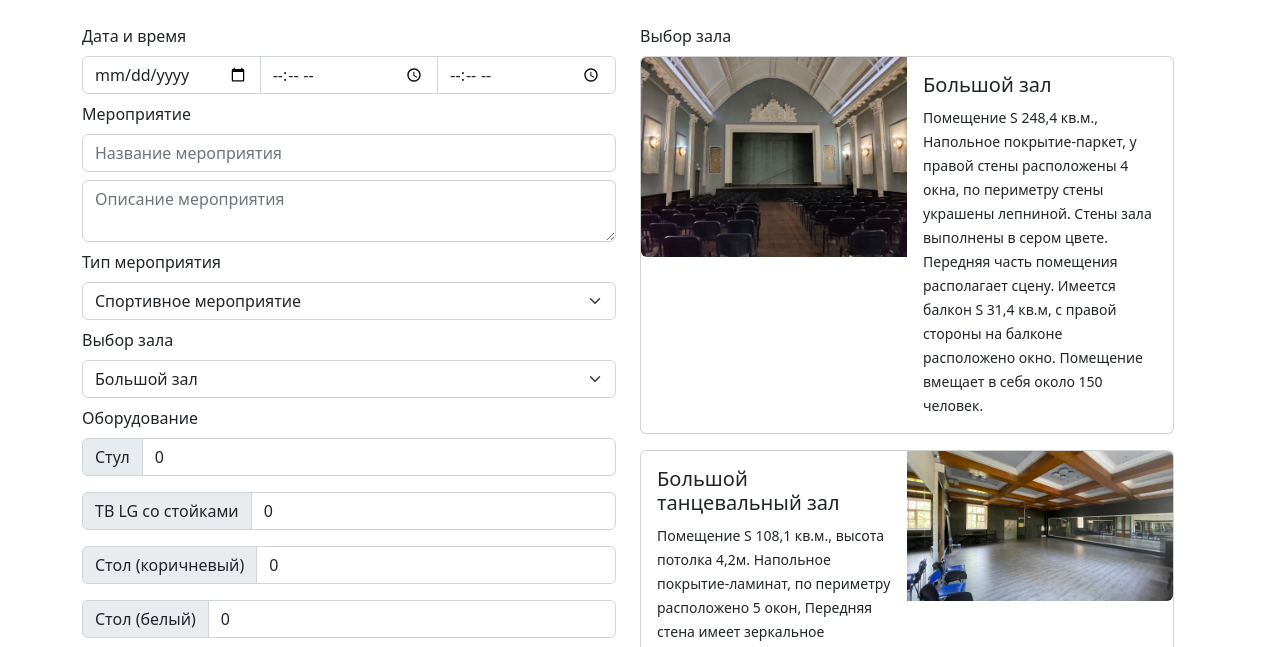
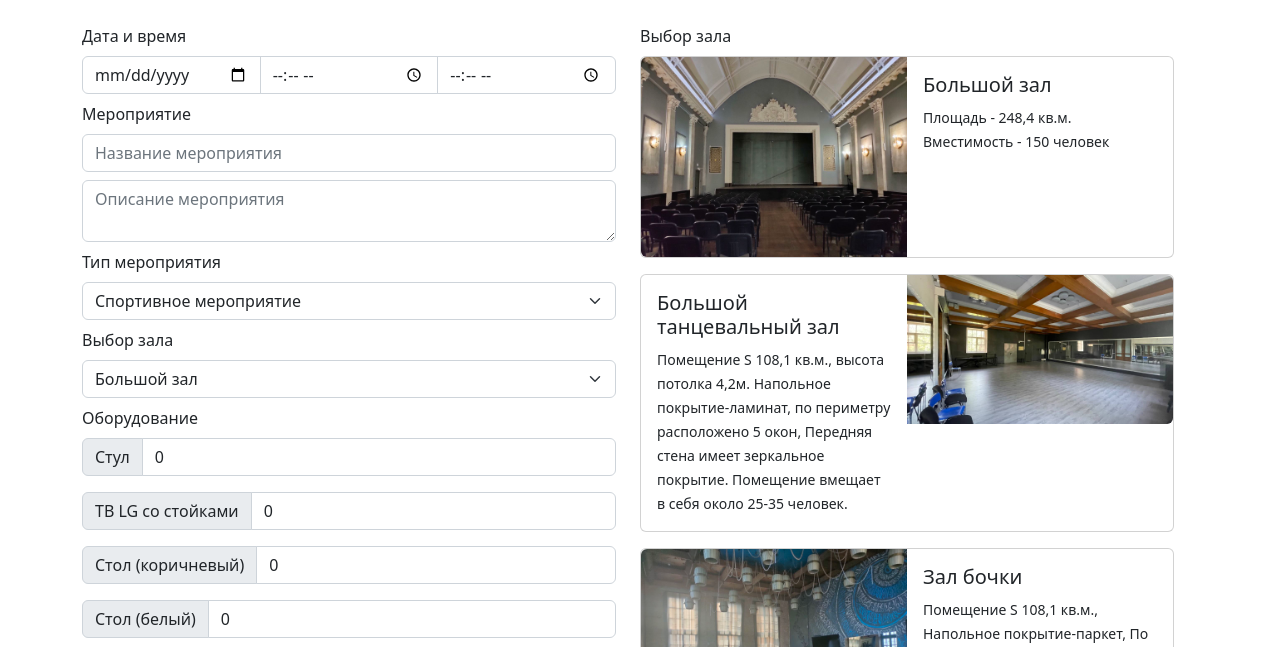
Before and after one commit to cyberaea/KDHACK22, a Django app: page /booking/ in a window 1280 px wide. Shown: the part 73-720 px from the top of the page. Run offline with Django 4.2, Linux system fonts and the light colour scheme.

Commit message:
local changes 13123114324214123412121

```diff
--- a/case5/case5/static/js/script.js
+++ b/case5/case5/static/js/script.js
@@ -8,3 +8,7 @@ function inf(el) {
     }
 
 }
+
+$(document).ready(function() {
+    sessionStorage.scrollTop = $(this).scrollTop();
+});
--- a/case5/case5/templates/adminpanel.html
+++ b/case5/case5/templates/adminpanel.html
@@ -28,9 +28,9 @@
     </div>
     {% endfor %}
     </div>
-    <div class="col" id="inf">
+    <div class="col d-flex justify-content-center text-center" id="inf">
       {% for b in bs %}
-      <div class="mt-3" hidden id="{{ b.date }}txt">
+      <div class="mt-3 bg-opacity-25 bg-secondary rounded p-3 text-center" hidden id="{{ b.date }}txt" style="position: fixed;">
           <h1>{{ b.title }}</h1>
           <h3>{{ b.type }}</h3>
           <p><small>{{ b.discription }}</small></p>
--- a/case5/case5/templates/booking.html
+++ b/case5/case5/templates/booking.html
@@ -106,10 +106,7 @@
                     <div class="col-md-6">
                         <div class="card-body">
                             <h5 class="card-title">Большой зал</h5>
-                            <p class="card-text"><small>Помещение S 248,4 кв.м., Напольное покрытие-паркет, у правой стены расположены 4 окна, по
-                            периметру стены украшены лепниной. Стены зала выполнены в сером цвете. Передняя часть
-                            помещения располагает сцену. Имеется балкон S 31,4 кв.м, с правой стороны на балконе
-                            расположено окно. Помещение вмещает в себя около 150 человек.</small></p>
+                            <p class="card-text"><small>Площадь - 248,4 кв.м.<br>Вместимость - 150 человек</small></p>
                         </div>
                     </div>
                 </div>
--- a/case5/case5/views.py
+++ b/case5/case5/views.py
@@ -6,7 +6,6 @@ from user.models import User
 from user.models import Booking
 from http import cookies
 import datetime
-
 
 def index(request):
     return render(request, 'index.html')
@@ -76,18 +75,20 @@ def adminpanel(request):
     user = User
     x = int(request.COOKIES['id'])
     u = user.objects.filter(id__iexact=x)
+    bs = Booking.objects.order_by('date')
     if u.latest('login').is_admin:
-        un = u.latest('login').name
-        bs = Booking.objects.order_by('date')
         if request.method == 'POST':
             x2 = request.POST.get('iuda')
+            print(x2)
+            boob = Booking.objects.get(id=int(x2))
             if request.POST.get('otkl'):
-                bs[int(x2)].approved = -1
+                boob.delete()
             elif request.POST.get('prin'):
-                bs[int(x2)].approved = 1
+                boob.approved = 1
+                boob.save()
         ctx = {
             'bs': bs,
-            'un': un
+            'us': u,
         }
         return render(request, 'adminpanel.html', ctx)
     else:
```
Also changed, not shown: case5/db.sqlite3.
